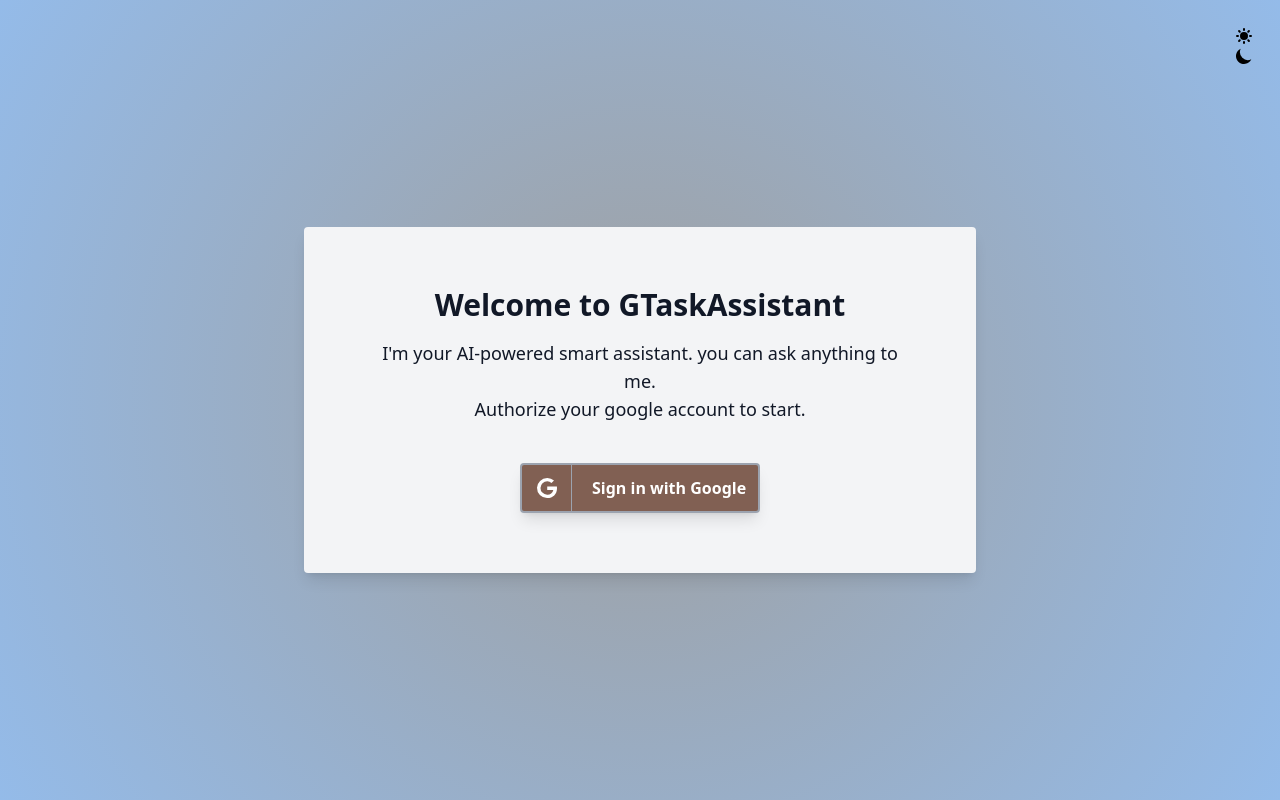
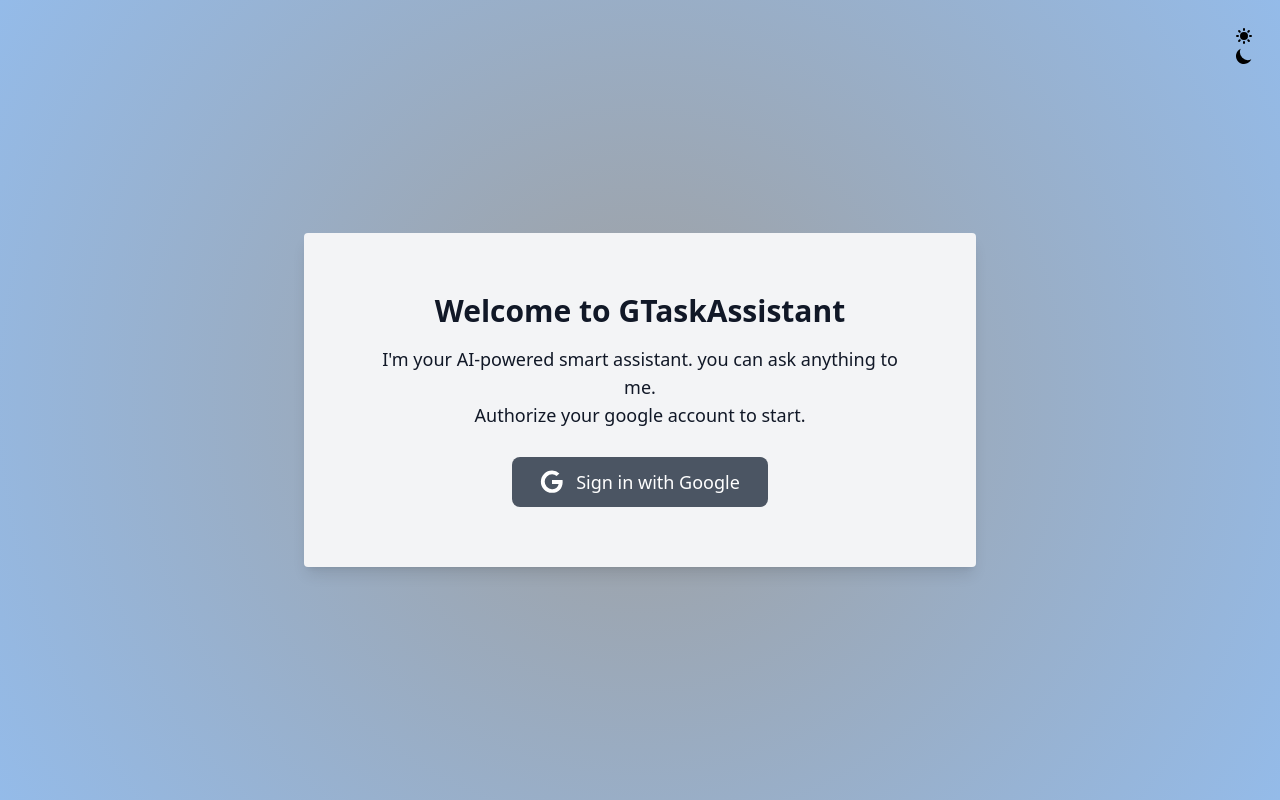
Before and after one commit to arunven3/GTaskAssistant, a Next.js app: page / in a window 1280 px wide. Built offline with nearby package versions, Linux system fonts and the light colour scheme.

Commit message:
Changes in sign button

```diff
--- a/components/home/homepage.tsx
+++ b/components/home/homepage.tsx
@@ -26,33 +26,16 @@
                   Authorize your google account to start.
                 </p>
                 <div className="flex justify-center">
-                  <button
-                    onClick={() => {
-                      showLoading("Authentication Starting...");
-                      signIn("google", { callbackUrl: "/dashboard" });
-                    }}
-                    className="mt-10 flex h-[50px] w-[240px] items-center rounded-sm border-2 border-gray-400 bg-[#795548ed] text-white shadow-lg transition-colors duration-300 hover:bg-[#795548]"
-                  >
-                    <div className="flex h-full w-[50px] items-center justify-center border-r-1 border-solid border-gray-400">
-                      <svg
-                        className="h-6 w-6 text-white"
-                        aria-hidden="true"
-                        xmlns="http://www.w3.org/2000/svg"
-                        width="24"
-                        height="24"
-                        fill="currentColor"
-                        viewBox="0 0 24 24"
-                      >
-                        <path
-                          fillRule="evenodd"
-                          d="M12.037 21.998a10.313 10.313 0 0 1-7.168-3.049 9.888 9.888 0 0 1-2.868-7.118 9.947 9.947 0 0 1 3.064-6.949A10.37 10.37 0 0 1 12.212 2h.176a9.935 9.935 0 0 1 6.614 2.564L16.457 6.88a6.187 6.187 0 0 0-4.131-1.566 6.9 6.9 0 0 0-4.794 1.913 6.618 6.618 0 0 0-2.045 4.657 6.608 6.608 0 0 0 1.882 4.723 6.891 6.891 0 0 0 4.725 2.07h.143c1.41.072 2.8-.354 3.917-1.2a5.77 5.77 0 0 0 2.172-3.41l.043-.117H12.22v-3.41h9.678c.075.617.109 1.238.1 1.859-.099 5.741-4.017 9.6-9.746 9.6l-.215-.002Z"
-                          clipRule="evenodd"
-                        />
-                      </svg>
-                    </div>
-                    <p className="font-roboto ml-5 text-center text-[16px]">
-                      <b>Sign in with Google</b>
-                    </p>
+                  {/* /"mt-10 flex  items-center rounded-sm border-2 border-gray-400 bg-[#795548ed] text-white shadow-lg transition-colors duration-300 hover:bg-[#795548]" */}
+                  <button onClick={() => {
+                    showLoading("Authentication Starting...");
+                    signIn("google", { callbackUrl: "/dashboard" });
+                  }}
+                    type="button" className="text-white bg-gray-600 hover:bg-gray-700 focus:ring-4 focus:outline-none font-medium rounded-lg text-lg px-7 text-center inline-flex items-center h-[50px] mt-7">
+                    <svg className="w-6 h-6 me-3" aria-hidden="true" xmlns="http://www.w3.org/2000/svg" fill="currentColor" viewBox="0 0 18 19">
+                      <path fillRule="evenodd" d="M8.842 18.083a8.8 8.8 0 0 1-8.65-8.948 8.841 8.841 0 0 1 8.8-8.652h.153a8.464 8.464 0 0 1 5.7 2.257l-2.193 2.038A5.27 5.27 0 0 0 9.09 3.4a5.882 5.882 0 0 0-.2 11.76h.124a5.091 5.091 0 0 0 5.248-4.057L14.3 11H9V8h8.34c.066.543.095 1.09.088 1.636-.086 5.053-3.463 8.449-8.4 8.449l-.186-.002Z" clipRule="evenodd" />
+                    </svg>
+                    Sign in with Google
                   </button>
                 </div>
               </section>
```
